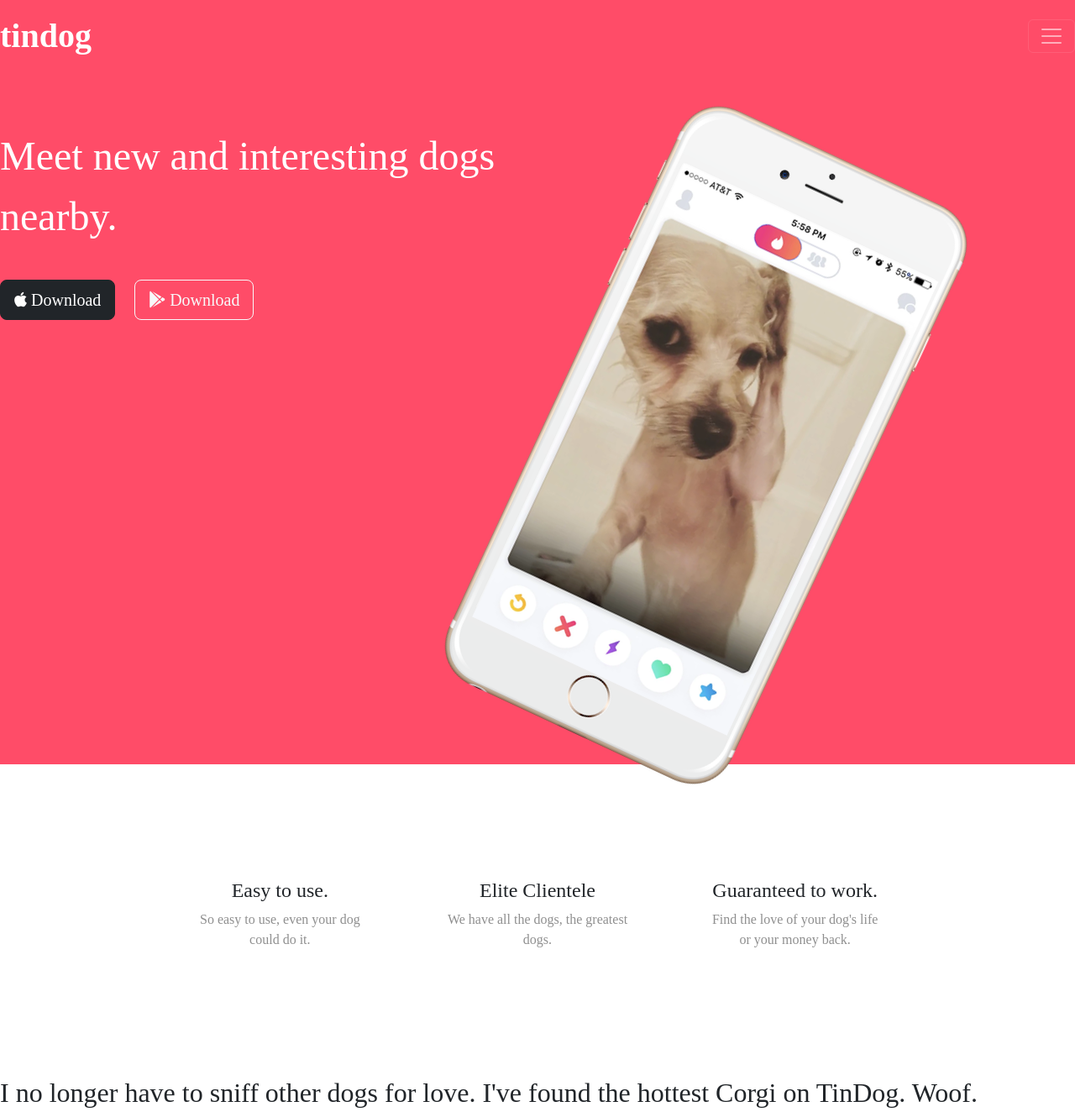
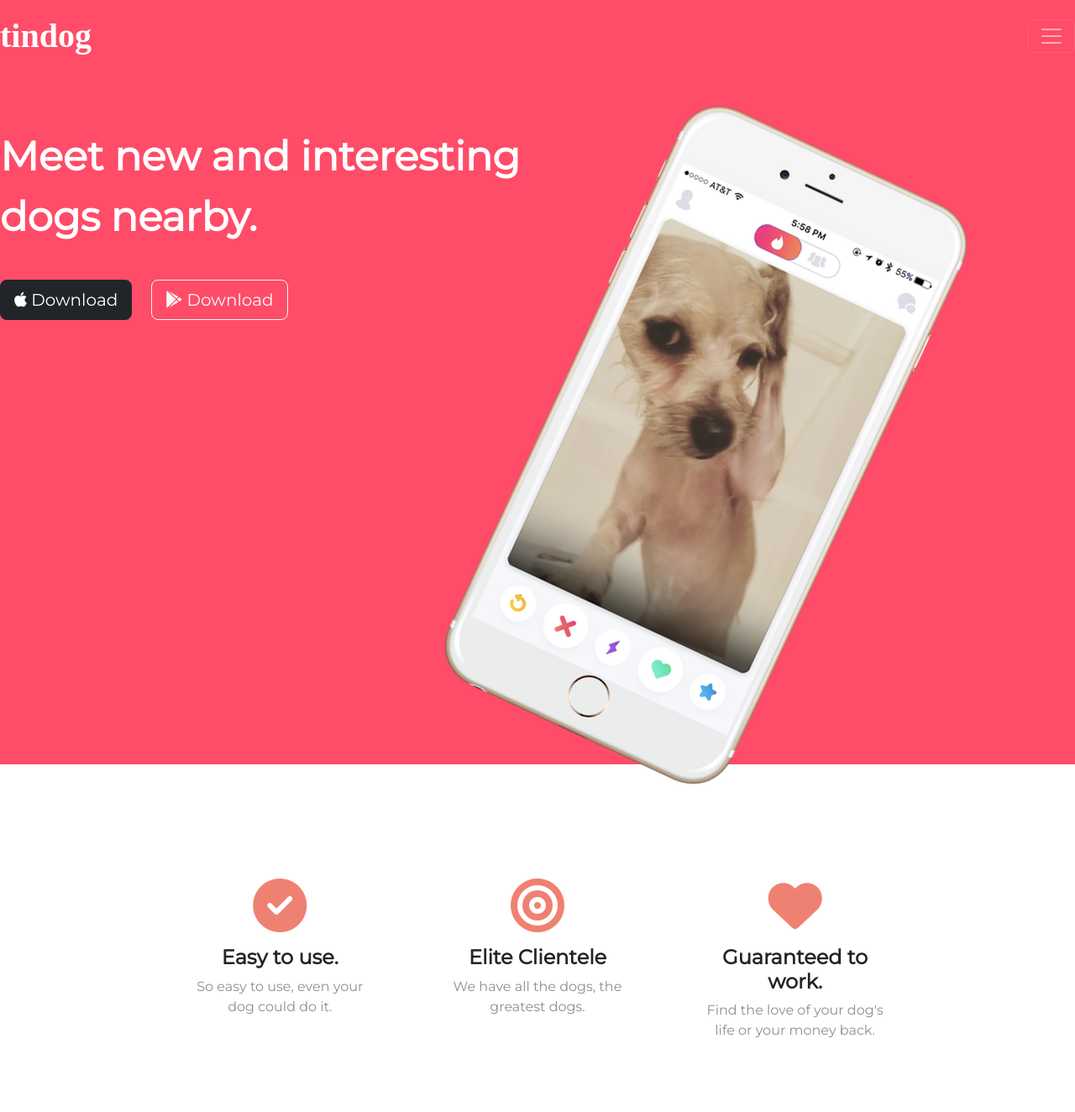
Before and after one commit to SupStapG/TinDog, a plain HTML site: page index.html in a window 1280 px wide. Shown: the top 1324 px of the page at 84% size. Drawn offline with nearby package versions, Linux system fonts and the light colour scheme.

Commit message:
styling feature section

```diff
--- a/css/styles.css
+++ b/css/styles.css
@@ -9,12 +9,14 @@
  }
 
  h1 {
-  font-family: "Montserrat-Black";
+  font-family: "Montserrat";
+  font-weight: 900;
   font-size: 3rem;
   line-height: 1.5;
  }
  h3 {
-   font-family: "Montserrat-Bold";
+   font-family: "Montserrat";
+   font-weight: bold;
    font-size: 1.5rem;
  }
  p{
@@ -36,7 +38,8 @@
  }
  .nav-link {
    font-size: 1.2rem;
-   font-family: "Montserrat-Light";
+   font-family: "Montserrat";
+   font-weight: 300;
  }
 
  /* Dowload Buttons */
@@ -61,3 +64,11 @@
   text-align: center;
   padding: 5%;
 }
+.icon {
+  color: #ef8172;
+  margin-bottom: 1rem;
+}
+
+.icon:hover {
+  color: #ff4c68;
+}
--- a/index.html
+++ b/index.html
@@ -10,6 +10,10 @@
   <script src="https://cdn.jsdelivr.net/npm/bootstrap@5.2.0-beta1/dist/js/bootstrap.bundle.min.js" integrity="sha384-pprn3073KE6tl6bjs2QrFaJGz5/SUsLqktiwsUTF55Jfv3qYSDhgCecCxMW52nD2" crossorigin="anonymous"></script>
   <link rel="stylesheet" href="css/styles.css">
   <!-- Google Fonts -->
+  <link rel="preconnect" href="https://fonts.googleapis.com">
+  <link rel="preconnect" href="https://fonts.gstatic.com" crossorigin>
+  <link href="https://fonts.googleapis.com/css2?family=Montserrat&display=swap" rel="stylesheet">
+
   <script src="https://kit.fontawesome.com/847475ce63.js" crossorigin="anonymous"></script>
 
 </head>
@@ -65,14 +69,17 @@
   <section id="features">
   <div class="row">
     <div class="feauture-box col-lg-4">
+      <i class="icon fas fa-solid fa-circle-check fa-4x"></i>
       <h3>Easy to use.</h3>
       <p>So easy to use, even your dog could do it.</p>
     </div>
     <div class="feauture-box col-lg-4">
+      <i class="icon fas fa-solid fa-bullseye fa-4x"></i>
       <h3>Elite Clientele</h3>
       <p>We have all the dogs, the greatest dogs.</p>
     </div>
     <div class="feauture-box col-lg-4">
+      <i class="icon fas fa-solid fa-heart fa-4x"></i>
       <h3>Guaranteed to work.</h3>
       <p>Find the love of your dog's life or your money back.</p>
     </div>
```
